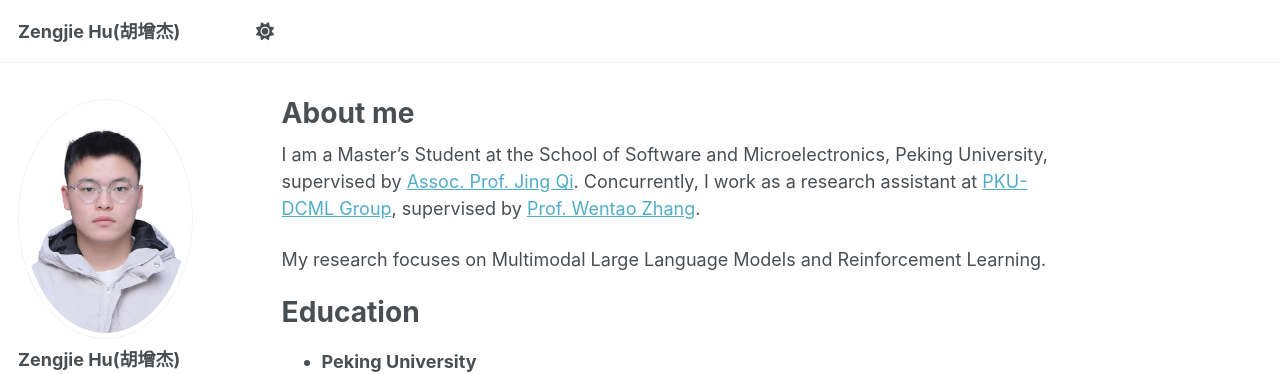
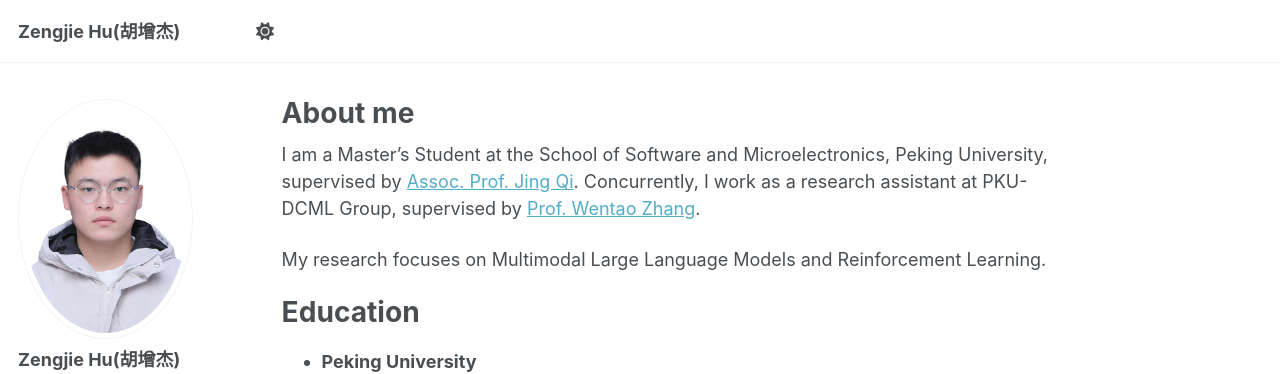
Before and after one commit to FloSophorae/FloSophorae.github.io, a Jekyll site: the page built from _pages/about.md, in a window 1280 px wide and 900 px high. Shown: the top 374 px of the window. Built offline with Jekyll 4.4.1, drawn with Linux system fonts in a browser that asks for light colours; some web fonts are replaced; part of the change alters nothing that is shown.

```diff
--- a/_pages/about.md
+++ b/_pages/about.md
@@ -6,7 +6,7 @@ redirect_from:
   - /about/
   - /about.html
 ---
-I am a Master’s Student at the School of Software and Microelectronics, Peking University, supervised by [Assoc. Prof. Jing Qi](https://www.ss.pku.edu.cn/teacherteam/teacherlist/1610-%E8%8D%86%E7%90%A6.html). Concurrently, I work as a research assistant at [PKU-DCML Group](https://github.com/Open-DataFlow), supervised by [Prof. Wentao Zhang](https://zwt233.github.io/).
+I am a Master’s Student at the School of Software and Microelectronics, Peking University, supervised by [Assoc. Prof. Jing Qi](https://www.ss.pku.edu.cn/teacherteam/teacherlist/1610-%E8%8D%86%E7%90%A6.html). Concurrently, I work as a research assistant at PKU-DCML Group, supervised by [Prof. Wentao Zhang](https://zwt233.github.io/).
 
 My research focuses on Multimodal Large Language Models and Reinforcement Learning.
 
```
